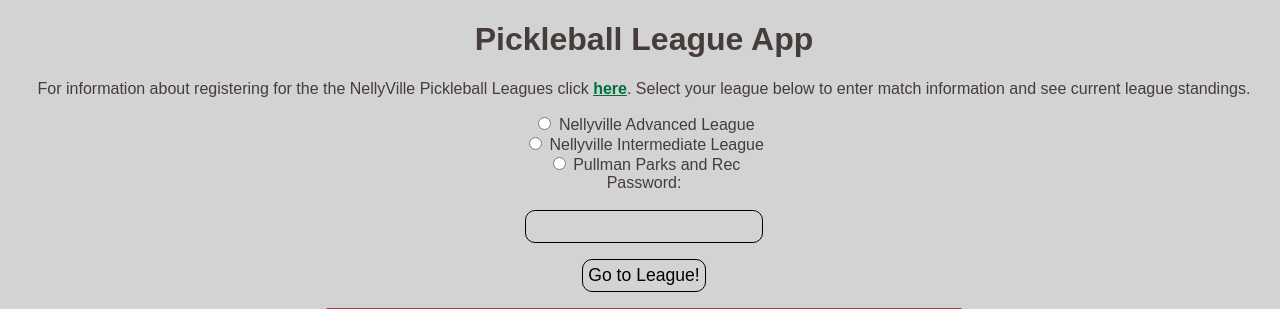
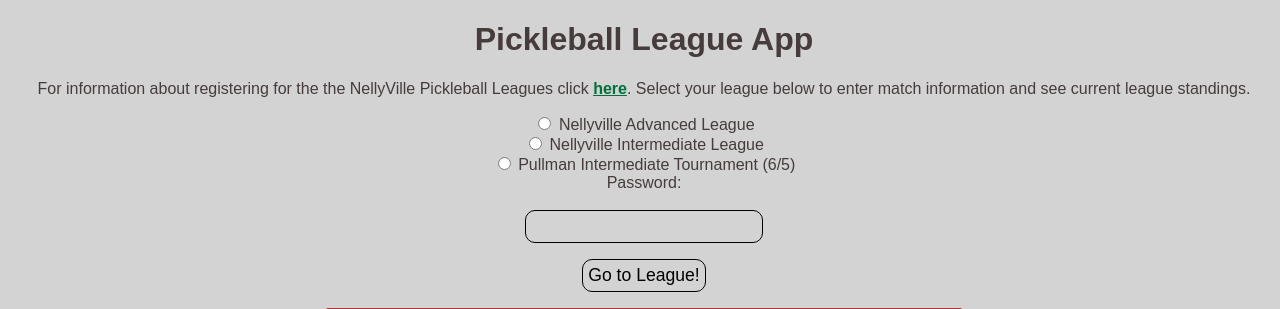
Before and after one commit to ddefordWSU/PickleLeagueTest, a Flask app: page / in a window 1280 px wide. Shown: the top 309 px of the page. Run offline with Flask 2, Linux system fonts and the light colour scheme.

Commit message:
Update index.html

```diff
--- a/localflasktest/templates/index.html
+++ b/localflasktest/templates/index.html
@@ -33,10 +33,10 @@ padding: 15px;
   <label for="LADV">Nellyville Advanced League</label><br>
 <input type="radio" id="LINT" name="League" value="LINT">
   <label for="LINT">Nellyville Intermediate League</label><br>
-		    	    <!--<input type="radio" id="PT" name="League" value="PT">
-	  <label for="PT">Pullman 4.0+ Tournament (3/27)</label><br>-->
-  <input type="radio" id="PP" name="League" value="PP">
-	  <label for="PP">Pullman Parks and Rec</label><br>
+	<input type="radio" id="PT" name="League" value="PT">
+	  <label for="PT">Pullman Intermediate Tournament (6/5)</label><br>
+  <!--<<input type="radio" id="PP" name="League" value="PP">
+	  <label for="PP">Pullman Parks and Rec</label><br>-->
 	   <!-- <input type="radio" id="T" name="League" value="T">
   <label for="test">Test</label><br><br><br>-->
   <label for="pwd">Password:</label><br><br>
```
